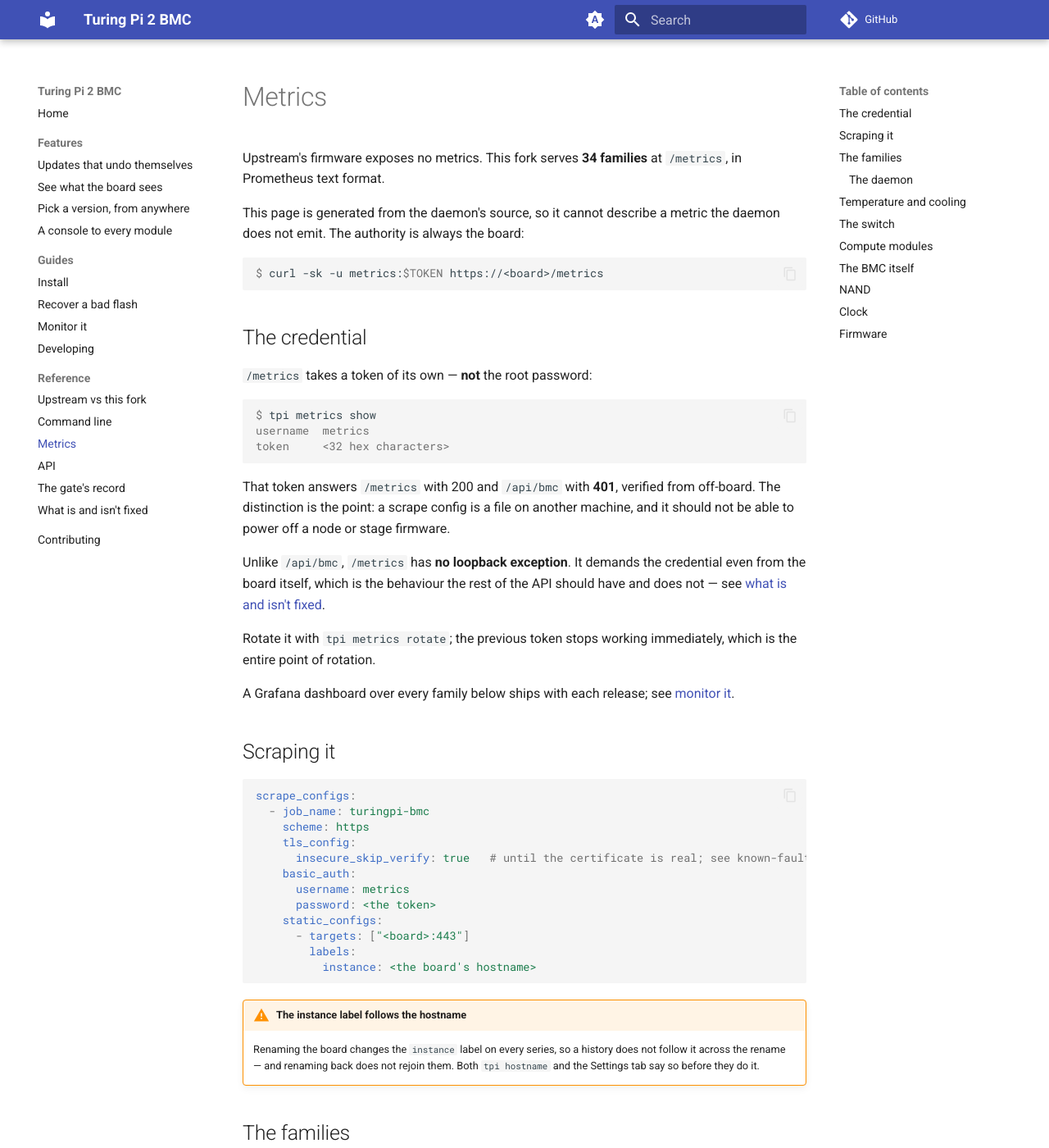
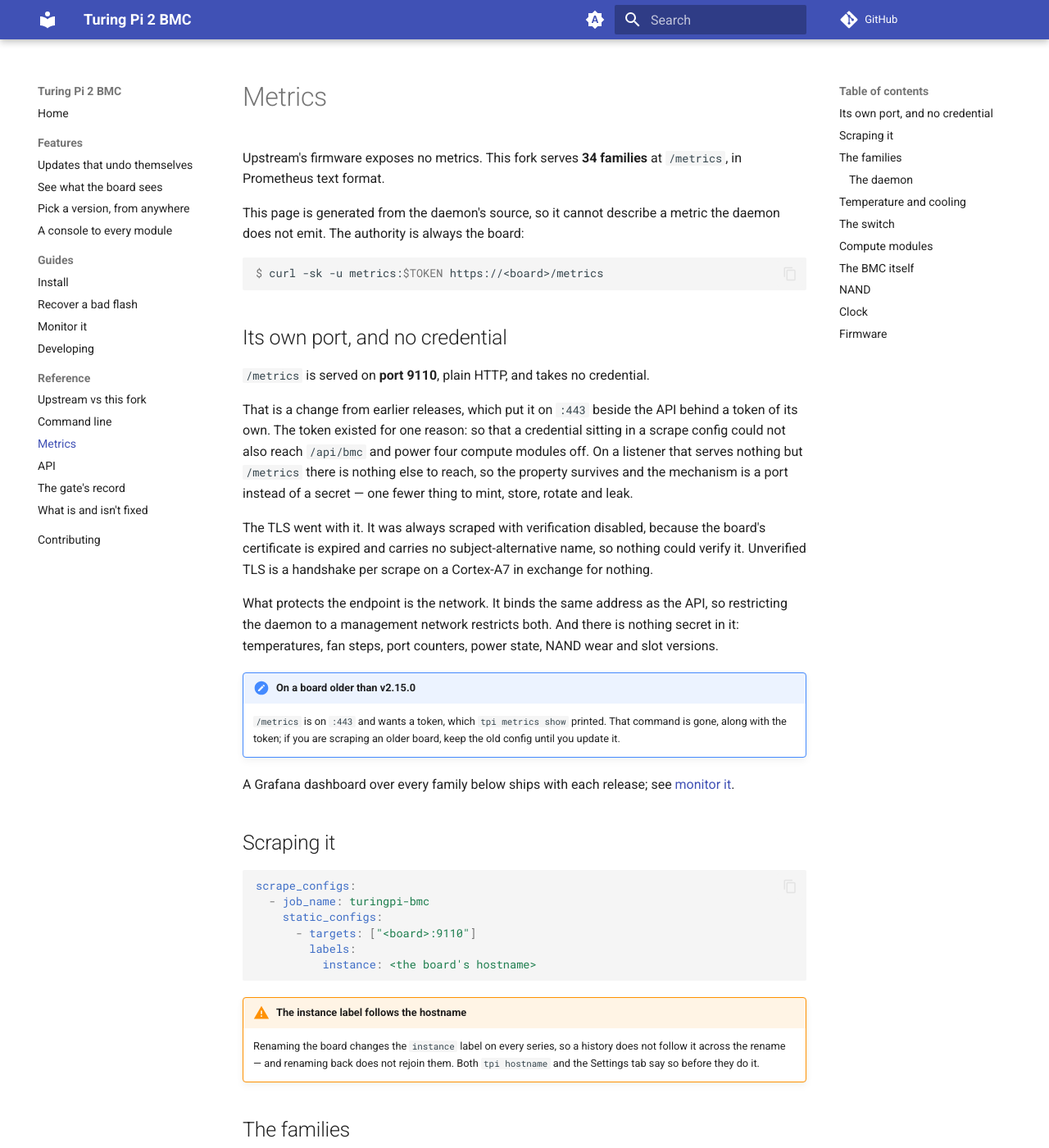
Before and after one commit to excavador-turing/www, an MkDocs documentation site: the page built from docs/reference/metrics.md, in a window 1280 px wide and 1400 px high. Shown: the whole window at 82% size. Built offline with MkDocs 1.6.1 and Material for MkDocs 9.7.7, drawn with Linux system fonts in a browser that asks for light colours; comment, search, counter and statistics services are not loaded.

Commit message:
the metrics credential is a port now, so stop advertising a token
The front page led with "Metrics, behind their own credential" and the
comparison table claimed "a token that cannot touch /api/bmc". Firmware
v2.15.0 makes both false: /metrics is on port 9110, plain, and takes nothing.

The property they described survives. A listener that serves only /metrics
reaches nothing else, so a scrape config still cannot power off a node -- by
a port rather than a secret, which is one fewer thing to mint, store, rotate
and leak. The pages say that instead.

The TLS is gone too, and the metrics reference now says why rather than
implying a protection that was not there: it was always scraped with
verification disabled, because the board's certificate is expired and carries
no SAN.

Both pages carry a note for a board older than v2.15.0, where the endpoint is
still on :443 and still wants a token. The CLI page loses `tpi metrics`, and
known-faults records that the promotion gate no longer needs the loopback
bypass -- the on-board tpi is its last user.

The API document is refreshed from bmcd 2.27.0: 26 paths, down from 28.

SQU-178

Co-Authored-By: Claude Opus 5 (1M context) <noreply@anthropic.com>

````diff
--- a/docs/reference/metrics.md
+++ b/docs/reference/metrics.md
@@ -10,28 +10,32 @@ the daemon does not emit. The authority is always the board:
 $ curl -sk -u metrics:$TOKEN https://<board>/metrics
 ```
 
-## The credential
+## Its own port, and no credential
 
-`/metrics` takes a token of its own — **not** the root password:
+`/metrics` is served on **port 9110**, plain HTTP, and takes no credential.
 
-```console
-$ tpi metrics show
-username  metrics
-token     <32 hex characters>
-```
+That is a change from earlier releases, which put it on `:443` beside the API
+behind a token of its own. The token existed for one reason: so that a
+credential sitting in a scrape config could not also reach `/api/bmc` and
+power four compute modules off. On a listener that serves nothing but
+`/metrics` there is nothing else to reach, so the property survives and the
+mechanism is a port instead of a secret — one fewer thing to mint, store,
+rotate and leak.
 
-That token answers `/metrics` with 200 and `/api/bmc` with **401**, verified
-from off-board. The distinction is the point: a scrape config is a file on
-another machine, and it should not be able to power off a node or stage
-firmware.
+The TLS went with it. It was always scraped with verification disabled,
+because the board's certificate is expired and carries no subject-alternative
+name, so nothing could verify it. Unverified TLS is a handshake per scrape on
+a Cortex-A7 in exchange for nothing.
 
-Unlike `/api/bmc`, `/metrics` has **no loopback exception**. It demands the
-credential even from the board itself, which is the behaviour the rest of the
-API should have and does not — see
-[what is and isn't fixed](known-faults.md).
+What protects the endpoint is the network. It binds the same address as the
+API, so restricting the daemon to a management network restricts both. And
+there is nothing secret in it: temperatures, fan steps, port counters, power
+state, NAND wear and slot versions.
 
-Rotate it with `tpi metrics rotate`; the previous token stops working
-immediately, which is the entire point of rotation.
+!!! note "On a board older than v2.15.0"
+    `/metrics` is on `:443` and wants a token, which `tpi metrics show`
+    printed. That command is gone, along with the token; if you are scraping
+    an older board, keep the old config until you update it.
 
 A Grafana dashboard over every family below ships with each release; see
 [monitor it](../guides/monitor-it.md).
@@ -41,14 +45,8 @@ A Grafana dashboard over every family below ships with each release; see
 ```yaml
 scrape_configs:
   - job_name: turingpi-bmc
-    scheme: https
-    tls_config:
-      insecure_skip_verify: true   # until the certificate is real; see known-faults
-    basic_auth:
-      username: metrics
-      password: <the token>
     static_configs:
-      - targets: ["<board>:443"]
+      - targets: ["<board>:9110"]
         labels:
           instance: <the board's hostname>
 ```
````
Also changed, not shown: docs/guides/monitor-it.md (+7 -9 lines), docs/index.md (+5 -5 lines), docs/reference/api.md (+2 -2 lines), docs/reference/cli.md (+0 -1 lines), docs/reference/known-faults.md (+7 -5 lines), docs/reference/openapi.json.
